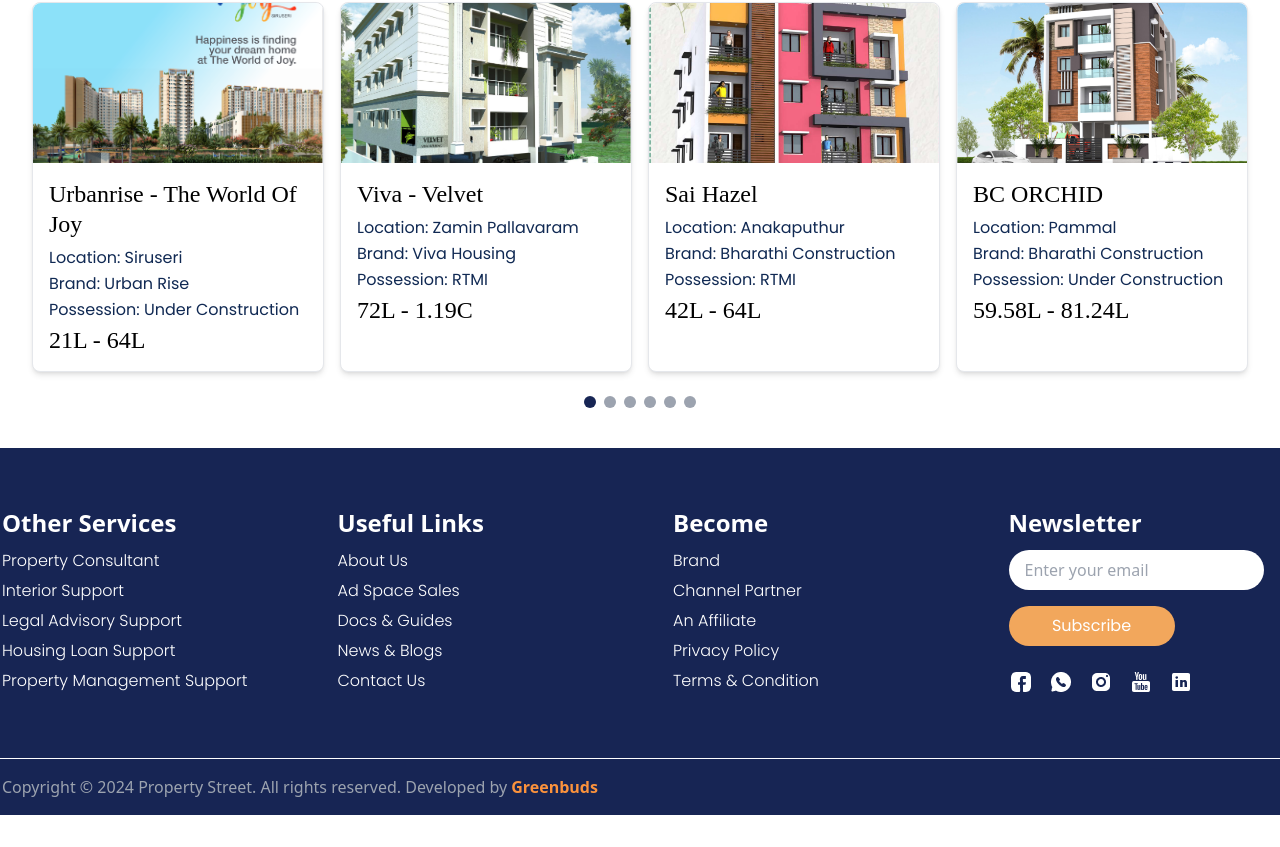
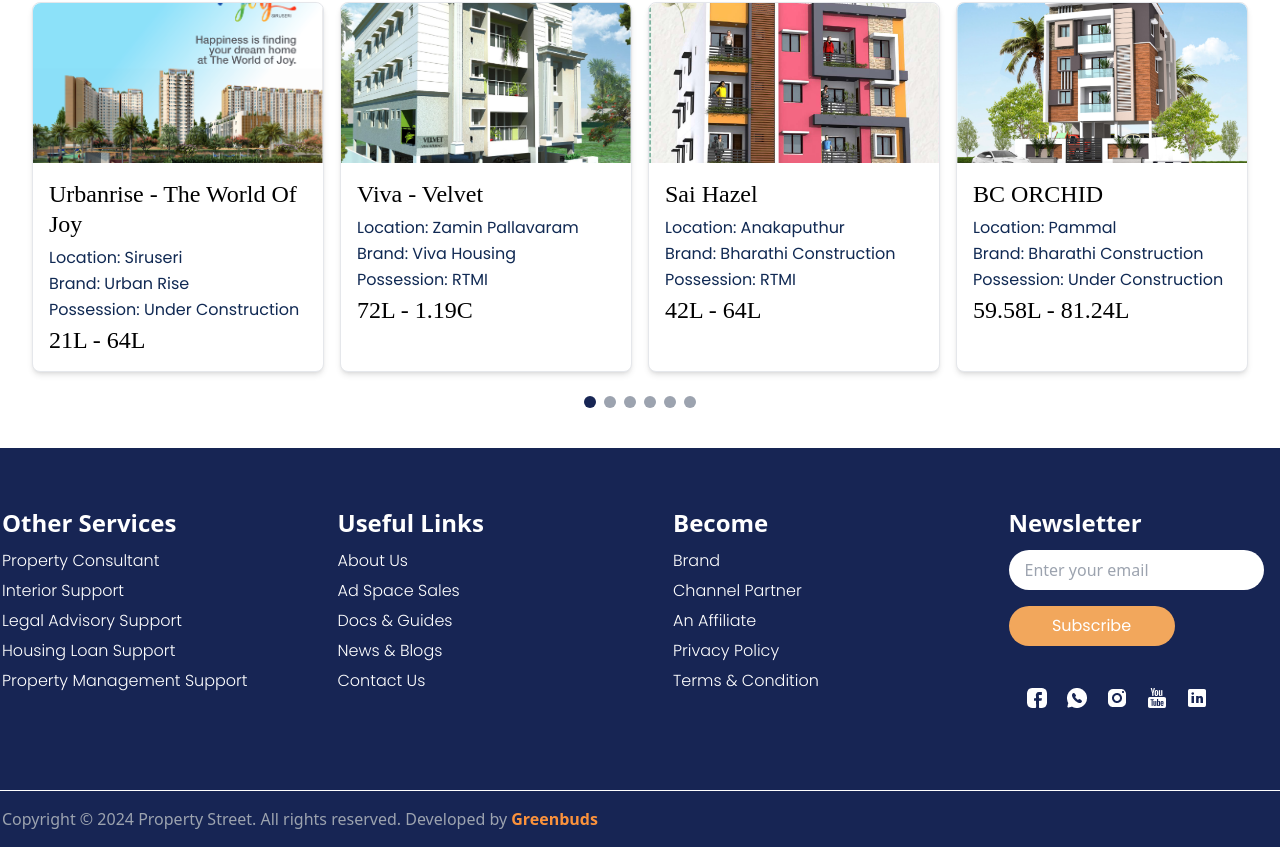
Before and after one commit to gopikannaps/ps-page, a React (Vite) app: page / in a window 1280 px wide. Shown: the part 4472-5319 px from the top of the page. Before the commit the page ends 5287 px from the top, so only its background shows below. Built offline with nearby package versions, Linux system fonts and the light colour scheme.

Commit message:
SocialIcons.jsx SocialWidget.jsx

```diff
--- a/src/components/FooterComponent/SocialIcons.jsx
+++ b/src/components/FooterComponent/SocialIcons.jsx
@@ -1,51 +1,24 @@
-import React from 'react'
-import facebook from '../../assets/img/facebook.png'
-import whatsapp from '../../assets/img/whatsapp.png'
-import insta from '../../assets/img/insta.png'
-import youtube from '../../assets/img/youtube.png'
-import linkedin from '../../assets/img/linkedin.png'
+import SocialWidget from './SocialWidget';
+import facebook from '../../assets/img/facebook.png';
+import whatsapp from '../../assets/img/whatsapp.png';
+import insta from '../../assets/img/insta.png';
+import youtube from '../../assets/img/youtube.png';
+import linkedin from '../../assets/img/linkedin.png';
 
-function SocialIcons() {
+function App() {
+  const socialIcons = [
+    { href: 'https://facebook.com', img: facebook, alt: 'Facebook' },
+    { href: 'https://whatsapp.com', img: whatsapp, alt: 'WhatsApp' },
+    { href: 'https://instagram.com', img: insta, alt: 'Instagram' },
+    { href: 'https://youtube.com', img: youtube, alt: 'YouTube' },
+    { href: 'https://linkedin.com', img: linkedin, alt: 'LinkedIn' },
+  ];
+
   return (
-    <div className="flex items-center space-x-4 mt-4">
-    {/* Facebook Icon */}
-    <a href="" target="_blank" rel="noopener noreferrer">
-      <img
-        src={facebook}
-        alt="Facebook"
-        className="w-6 h-6 hover:scale-110 transition-transform"
-      />
-    </a>
-    <a href="" target="_blank" rel="noopener noreferrer">
-      <img
-        src={whatsapp}
-        alt="whatsapp"
-        className="w-6 h-6 hover:scale-110 transition-transform"
-      />
-    </a>
-    <a href="" target="_blank" rel="noopener noreferrer">
-      <img
-        src={insta}
-        alt="instagram"
-        className="w-6 h-6 hover:scale-110 transition-transform"
-      />
-    </a>
-    <a href="" target="_blank" rel="noopener noreferrer">
-      <img
-        src={youtube}
-        alt="youtube"
-        className="w-6 h-6 hover:scale-110 transition-transform"
-      />
-    </a>
-    <a href="" target="_blank" rel="noopener noreferrer">
-      <img
-        src={linkedin}
-        alt="linkedin"
-        className="w-6 h-6 hover:scale-110 transition-transform"
-      />
-    </a>
-         </div>
-  )
+    <div className="p-4">
+      <SocialWidget icons={socialIcons} />
+    </div>
+  );
 }
 
-export default SocialIcons
+export default App;
--- /dev/null
+++ b/src/components/FooterComponent/SocialWidget.jsx
@@ -0,0 +1,26 @@
+import React from 'react';
+
+function SocialWidget({ icons }) {
+  return (
+    <div className="flex items-center space-x-4">
+      {icons.map(({ href, img, alt }, index) => (
+        <a
+          key={index}
+          href={href}
+          target="_blank"
+          rel="noopener noreferrer"
+          aria-label={alt}
+          className="block"
+        >
+          <img
+            src={img}
+            alt={alt}
+            className="w-6 h-6 hover:scale-110 transition-transform"
+          />
+        </a>
+      ))}
+    </div>
+  );
+}
+
+export default SocialWidget;
```
